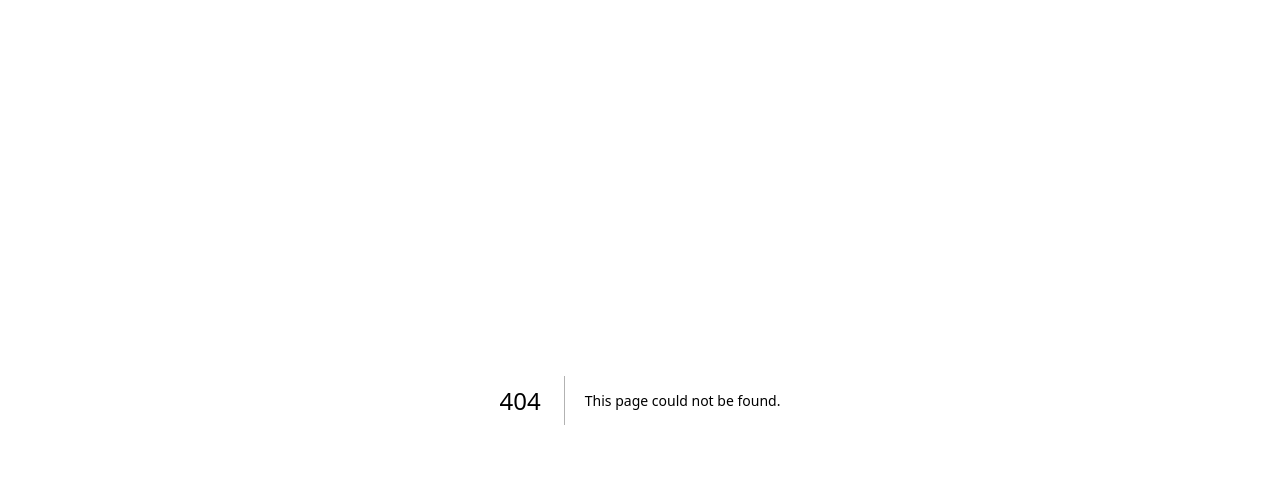
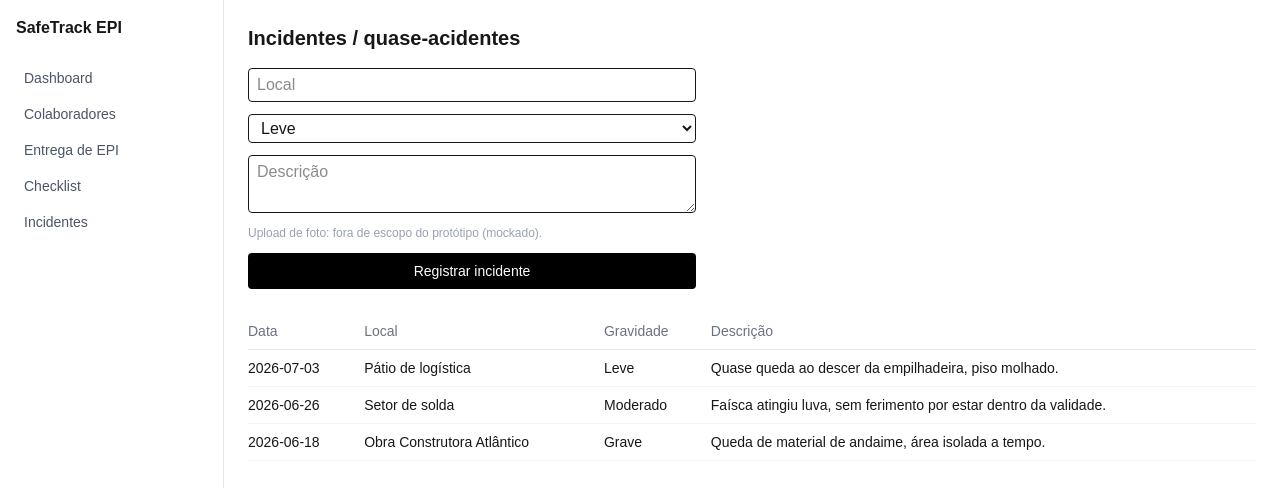
Before and after one commit to Abagatinho/safetrack-epi, a Next.js app: page /incidentes in a window 1280 px wide. Before the commit this address had no page. Shown: the top 488 px of the page. Built offline with nearby package versions, Linux system fonts and the light colour scheme.

Commit message:
feat: add incidentes page with form and list

```diff
--- /dev/null
+++ b/app/(auth)/incidentes/IncidenteForm.tsx
@@ -0,0 +1,57 @@
+"use client";
+
+import { useState } from "react";
+import { useRouter } from "next/navigation";
+import type { GravidadeIncidente } from "@/lib/types";
+
+export function IncidenteForm() {
+  const router = useRouter();
+  const [local, setLocal] = useState("");
+  const [gravidade, setGravidade] = useState<GravidadeIncidente>("leve");
+  const [descricao, setDescricao] = useState("");
+
+  async function handleSubmit(e: React.FormEvent) {
+    e.preventDefault();
+    await fetch("/api/incidentes", {
+      method: "POST",
+      headers: { "Content-Type": "application/json" },
+      body: JSON.stringify({ local, gravidade, descricao }),
+    });
+    setLocal("");
+    setDescricao("");
+    setGravidade("leve");
+    router.refresh();
+  }
+
+  return (
+    <form onSubmit={handleSubmit} className="flex flex-col gap-3 max-w-md">
+      <input
+        placeholder="Local"
+        value={local}
+        onChange={(e) => setLocal(e.target.value)}
+        className="border rounded px-2 py-1"
+        required
+      />
+      <select
+        value={gravidade}
+        onChange={(e) => setGravidade(e.target.value as GravidadeIncidente)}
+        className="border rounded px-2 py-1"
+      >
+        <option value="leve">Leve</option>
+        <option value="moderado">Moderado</option>
+        <option value="grave">Grave</option>
+      </select>
+      <textarea
+        placeholder="Descrição"
+        value={descricao}
+        onChange={(e) => setDescricao(e.target.value)}
+        className="border rounded px-2 py-1"
+        required
+      />
+      <p className="text-xs text-gray-400">Upload de foto: fora de escopo do protótipo (mockado).</p>
+      <button type="submit" className="bg-black text-white rounded px-3 py-2 text-sm">
+        Registrar incidente
+      </button>
+    </form>
+  );
+}
--- /dev/null
+++ b/app/(auth)/incidentes/page.tsx
@@ -0,0 +1,31 @@
+import { IncidenteForm } from "./IncidenteForm";
+import { Table } from "@/components/ui/Table";
+import type { Incidente } from "@/lib/types";
+
+async function getIncidentes(): Promise<Incidente[]> {
+  const res = await fetch("http://localhost:3000/api/incidentes", { cache: "no-store" });
+  return res.json();
+}
+
+export default async function IncidentesPage() {
+  const incidentes = await getIncidentes();
+
+  return (
+    <div>
+      <h1 className="text-xl font-semibold mb-4">Incidentes / quase-acidentes</h1>
+      <IncidenteForm />
+      <div className="mt-6">
+        <Table headers={["Data", "Local", "Gravidade", "Descrição"]}>
+          {incidentes.map((i) => (
+            <tr key={i.id} className="border-b border-gray-100">
+              <td className="py-2 pr-4">{i.data}</td>
+              <td className="py-2 pr-4">{i.local}</td>
+              <td className="py-2 pr-4 capitalize">{i.gravidade}</td>
+              <td className="py-2 pr-4">{i.descricao}</td>
+            </tr>
+          ))}
+        </Table>
+      </div>
+    </div>
+  );
+}
```
